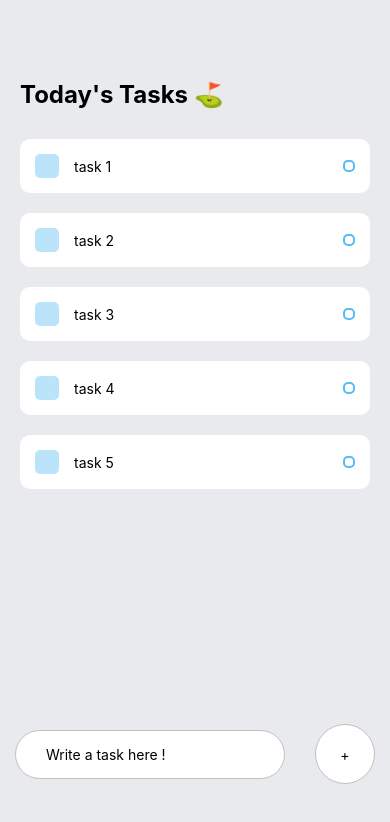
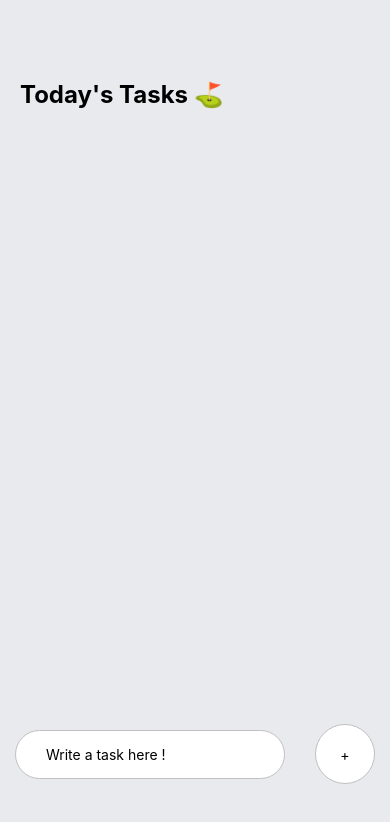
Before and after one commit to shubham-arutwar/ToDoList, a React Native app: screen / in a window 390 px wide. Shown: the top 822 px of the page. Built offline with nearby package versions, Linux system fonts and the light colour scheme.

Commit message:
To Do list completed

```diff
--- a/App.js
+++ b/App.js
@@ -1,24 +1,44 @@
 import { StatusBar } from 'expo-status-bar';
-import { StyleSheet, Text, View, KeyboardAvoidingView, TouchableOpacity, Platform, TextInput } from 'react-native';
+import React, {useState} from 'react';
+import { StyleSheet, Text, View, KeyboardAvoidingView, TouchableOpacity, Platform, TextInput, Keyboard} from 'react-native';
 import Task from './components/Tasks';
 
 export default function App() {
+
+  const [task, setTask] = useState();
+  const [taskItems, setTaskItems] = useState([]);
+
+  const handleAddTask =  () => {
+    Keyboard.dismiss();
+    setTaskItems([...taskItems, task])
+    setTask(null);
+  }
+
+  const completeTask = (index) => {
+    let itemsCopy = [...taskItems];
+    itemsCopy.splice(index, 1);
+    setTaskItems(itemsCopy);
+  }
+
   return (
     <View style={styles.container}>
       {/* Todays task */}
       <View style={styles.taskWrapper}>
         <Text style={styles.sectionTitle}>Today's Tasks ⛳</Text>
         <View style={styles.items}>
-          <Task text={'task 1'}/>
-          <Task text={'task 2'}/>
-          <Task text={'task 3'}/>
-          <Task text={'task 4'}/>
-          <Task text={'task 5'}/>
+          {taskItems.map((item, index) => {
+            return (
+              <TouchableOpacity key={index} onPress={() => completeTask(index)}>
+                <Task text={item}/>
+              </TouchableOpacity>
+            );
+            <Task key={index} text={item}/>
+          })}
         </View>
       </View>
       <KeyboardAvoidingView behaviour={Platform.OS === "ios" ? "padding" : "height"} style={styles.writeTaskWrapper}>
-        <TextInput style={styles.input} placeholder={"Write a task here !"}></TextInput>
-        <TouchableOpacity>
+        <TextInput style={styles.input} placeholder={"Write a task here !"} value={task} onChangeText={text => setTask(text)}></TextInput>
+        <TouchableOpacity onPress={() => handleAddTask()}>
           <View style={styles.addWrapper}>
             <Text style={styles.addText}>+</Text>
           </View>
```
